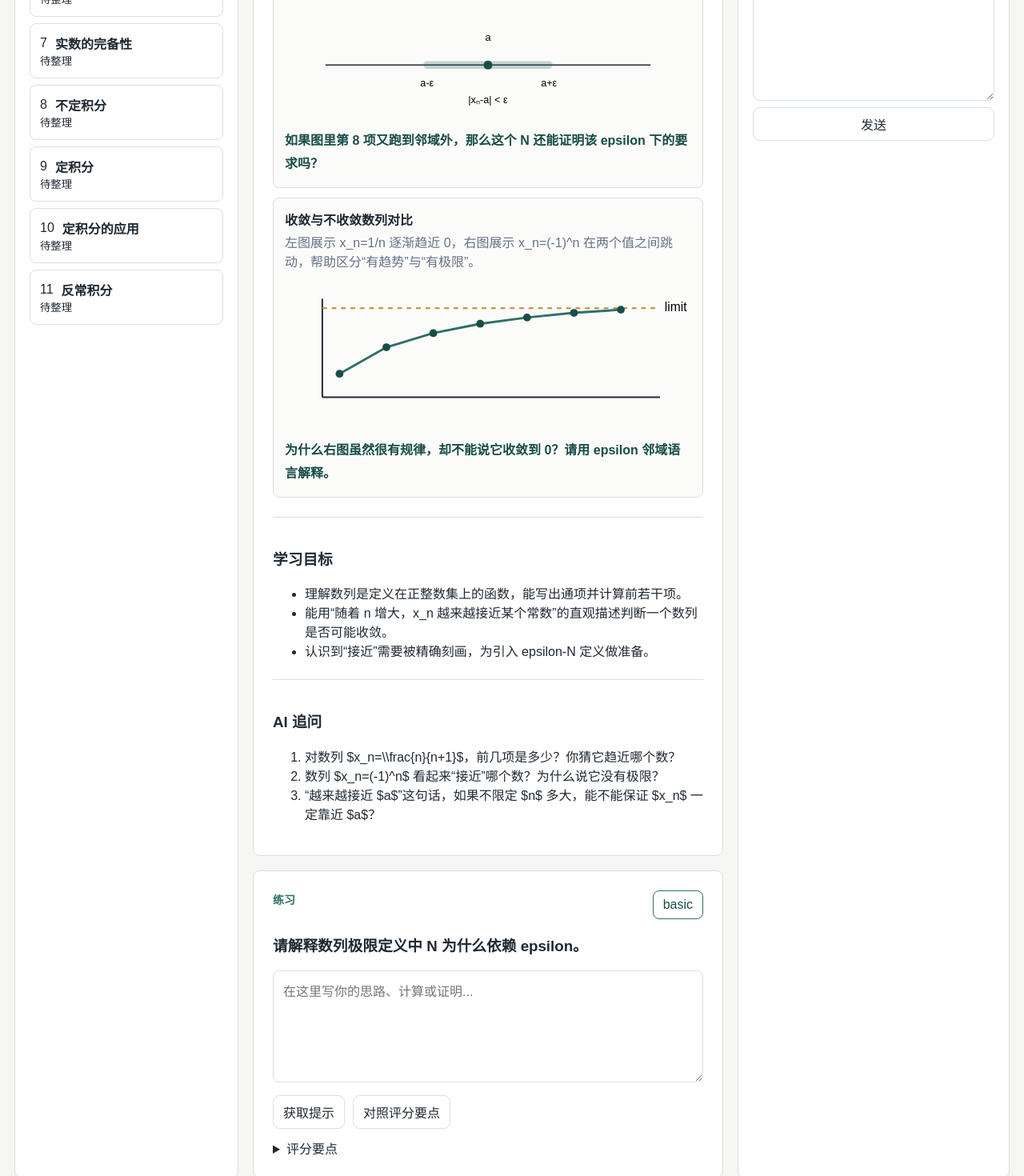
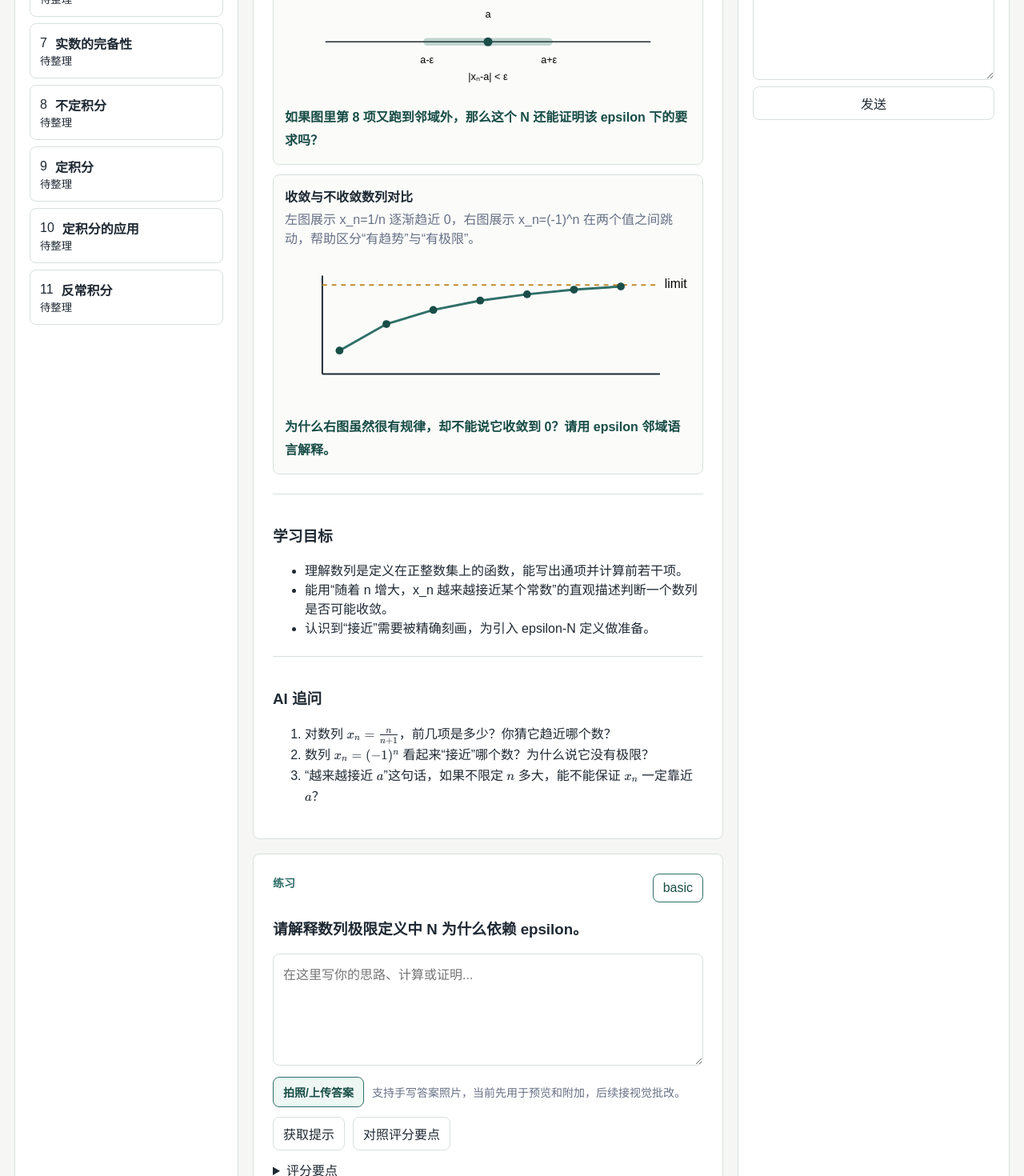
Before and after one commit to Xiaotian69/study-bench, a Next.js app: page / in a window 1280 px wide. Shown: the part 540-2010 px from the top of the page at 80% size. Built offline with nearby package versions, Linux system fonts and the light colour scheme.

Commit message:
Improve math rendering and answer image upload

```diff
--- a/app/globals.css
+++ b/app/globals.css
@@ -50,6 +50,17 @@ h1 {
 
 p {
   line-height: 1.8;
+}
+
+.katex-display {
+  max-width: 100%;
+  overflow-x: auto;
+  overflow-y: hidden;
+  padding: 4px 0;
+}
+
+.katex {
+  font-size: 1.04em;
 }
 
 .workbench-shell {
@@ -211,6 +222,78 @@ textarea {
   line-height: 1.7;
 }
 
+.sr-only {
+  position: absolute;
+  width: 1px;
+  height: 1px;
+  padding: 0;
+  margin: -1px;
+  overflow: hidden;
+  clip: rect(0, 0, 0, 0);
+  white-space: nowrap;
+  border: 0;
+}
+
+.answer-upload-row {
+  display: flex;
+  flex-wrap: wrap;
+  align-items: center;
+  gap: 10px;
+  margin-top: 10px;
+  color: var(--muted);
+  font-size: 14px;
+}
+
+.upload-button {
+  display: inline-flex;
+  align-items: center;
+  min-height: 38px;
+  padding: 8px 12px;
+  border: 1px solid var(--accent);
+  border-radius: 8px;
+  color: var(--accent-strong);
+  cursor: pointer;
+  font-weight: 700;
+  background: #eef7f4;
+}
+
+.answer-image-grid {
+  display: grid;
+  grid-template-columns: repeat(auto-fit, minmax(150px, 1fr));
+  gap: 12px;
+  margin-top: 12px;
+}
+
+.answer-image-card {
+  margin: 0;
+  border: 1px solid var(--line);
+  border-radius: 8px;
+  overflow: hidden;
+  background: #fff;
+}
+
+.answer-image-card img {
+  display: block;
+  width: 100%;
+  aspect-ratio: 4 / 3;
+  object-fit: cover;
+  background: #f1f3f1;
+}
+
+.answer-image-card figcaption {
+  display: grid;
+  gap: 8px;
+  padding: 8px;
+  color: var(--muted);
+  font-size: 13px;
+}
+
+.answer-image-card figcaption span {
+  overflow: hidden;
+  text-overflow: ellipsis;
+  white-space: nowrap;
+}
+
 .exercise-actions {
   display: flex;
   gap: 10px;
--- a/components/course/ExercisePanel.tsx
+++ b/components/course/ExercisePanel.tsx
@@ -1,17 +1,69 @@
 "use client";
 
-import { useMemo, useState } from "react";
+import { useEffect, useMemo, useRef, useState } from "react";
+import { MathText } from "@/components/math/MathText";
 import type { Exercise } from "@/lib/course/types";
+
+interface AnswerImage {
+  id: string;
+  name: string;
+  url: string;
+}
 
 export function ExercisePanel({ exercises }: { exercises: Exercise[] }) {
   const [activeIndex, setActiveIndex] = useState(0);
   const [hintLevel, setHintLevel] = useState(0);
+  const [answer, setAnswer] = useState("");
+  const [attachments, setAttachments] = useState<AnswerImage[]>([]);
+  const attachmentsRef = useRef<AnswerImage[]>([]);
   const activeExercise = exercises[activeIndex];
 
   const visibleHints = useMemo(() => {
     if (!activeExercise) return [];
     return activeExercise.hints.slice(0, hintLevel);
   }, [activeExercise, hintLevel]);
+
+  useEffect(() => {
+    attachmentsRef.current = attachments;
+  }, [attachments]);
+
+  useEffect(() => {
+    return () => {
+      attachmentsRef.current.forEach((attachment) => URL.revokeObjectURL(attachment.url));
+    };
+  }, []);
+
+  function resetAnswerState() {
+    attachmentsRef.current.forEach((attachment) => URL.revokeObjectURL(attachment.url));
+    attachmentsRef.current = [];
+    setAttachments([]);
+    setAnswer("");
+    setHintLevel(0);
+  }
+
+  function addAnswerImages(files: FileList | null) {
+    if (!files?.length) return;
+
+    const nextAttachments = Array.from(files)
+      .filter((file) => file.type.startsWith("image/"))
+      .map((file) => ({
+        id: crypto.randomUUID(),
+        name: file.name,
+        url: URL.createObjectURL(file)
+      }));
+
+    setAttachments((current) => [...current, ...nextAttachments]);
+  }
+
+  function removeAnswerImage(id: string) {
+    setAttachments((current) => {
+      const target = current.find((attachment) => attachment.id === id);
+      if (target) {
+        URL.revokeObjectURL(target.url);
+      }
+      return current.filter((attachment) => attachment.id !== id);
+    });
+  }
 
   if (!activeExercise) {
     return <section className="exercise-panel">当前知识点暂无练习。</section>;
@@ -28,7 +80,7 @@ export function ExercisePanel({ exercises }: { exercises: Exercise[] }) {
               key={exercise.id}
               onClick={() => {
                 setActiveIndex(index);
-                setHintLevel(0);
+                resetAnswerState();
               }}
               type="button"
             >
@@ -37,8 +89,47 @@ export function ExercisePanel({ exercises }: { exercises: Exercise[] }) {
           ))}
         </div>
       </div>
-      <h3>{activeExercise.prompt}</h3>
-      <textarea aria-label="输入你的解答" placeholder="在这里写你的思路、计算或证明..." />
+      <h3>
+        <MathText text={activeExercise.prompt} />
+      </h3>
+      <textarea
+        aria-label="输入你的解答"
+        onChange={(event) => setAnswer(event.target.value)}
+        placeholder="在这里写你的思路、计算或证明..."
+        value={answer}
+      />
+      <div className="answer-upload-row">
+        <label className="upload-button">
+          拍照/上传答案
+          <input
+            accept="image/*"
+            capture="environment"
+            className="sr-only"
+            multiple
+            onChange={(event) => {
+              addAnswerImages(event.target.files);
+              event.target.value = "";
+            }}
+            type="file"
+          />
+        </label>
+        <span>支持手写答案照片，当前先用于预览和附加，后续接视觉批改。</span>
+      </div>
+      {attachments.length > 0 && (
+        <div className="answer-image-grid">
+          {attachments.map((attachment) => (
+            <figure className="answer-image-card" key={attachment.id}>
+              <img alt={attachment.name} src={attachment.url} />
+              <figcaption>
+                <span>{attachment.name}</span>
+                <button onClick={() => removeAnswerImage(attachment.id)} type="button">
+                  移除
+                </button>
+              </figcaption>
+            </figure>
+          ))}
+        </div>
+      )}
       <div className="exercise-actions">
         <button onClick={() => setHintLevel((value) => Math.min(value + 1, activeExercise.hints.length))} type="button">
           获取提示
@@ -48,7 +139,9 @@ export function ExercisePanel({ exercises }: { exercises: Exercise[] }) {
       {visibleHints.length > 0 && (
         <ul className="hint-list">
           {visibleHints.map((hint) => (
-            <li key={hint}>{hint}</li>
+            <li key={hint}>
+              <MathText text={hint} />
+            </li>
           ))}
         </ul>
       )}
@@ -56,7 +149,9 @@ export function ExercisePanel({ exercises }: { exercises: Exercise[] }) {
         <summary>评分要点</summary>
         <ul>
           {activeExercise.gradingRubric.map((item) => (
-            <li key={item}>{item}</li>
+            <li key={item}>
+              <MathText text={item} />
+            </li>
           ))}
         </ul>
       </details>
--- a/components/course/LearningStepPanel.tsx
+++ b/components/course/LearningStepPanel.tsx
@@ -1,4 +1,5 @@
 import { DiagramRenderer } from "@/components/diagrams/DiagramRenderer";
+import { MathText } from "@/components/math/MathText";
 import type { DiagramSpec, KnowledgePoint } from "@/lib/course/types";
 
 export function LearningStepPanel({ diagrams, knowledgePoint }: { diagrams: DiagramSpec[]; knowledgePoint: KnowledgePoint }) {
@@ -6,7 +7,9 @@ export function LearningStepPanel({ diagrams, knowledgePoint }: { diagrams: Diag
     <article className="learning-panel">
       <p className="eyebrow">当前知识点</p>
       <h2>{knowledgePoint.title}</h2>
-      <p>{knowledgePoint.coreExplanation}</p>
+      <p>
+        <MathText text={knowledgePoint.coreExplanation} />
+      </p>
 
       <section className="learning-block">
         <h3>教学图示</h3>
@@ -21,7 +24,9 @@ export function LearningStepPanel({ diagrams, knowledgePoint }: { diagrams: Diag
         <h3>学习目标</h3>
         <ul>
           {knowledgePoint.learningGoals.map((goal) => (
-            <li key={goal}>{goal}</li>
+            <li key={goal}>
+              <MathText text={goal} />
+            </li>
           ))}
         </ul>
       </section>
@@ -30,7 +35,9 @@ export function LearningStepPanel({ diagrams, knowledgePoint }: { diagrams: Diag
         <h3>AI 追问</h3>
         <ol>
           {knowledgePoint.socraticQuestions.map((question) => (
-            <li key={question}>{question}</li>
+            <li key={question}>
+              <MathText text={question} />
+            </li>
           ))}
         </ol>
       </section>
--- a/components/course/TutorPanel.tsx
+++ b/components/course/TutorPanel.tsx
@@ -1,6 +1,7 @@
 "use client";
 
 import { useEffect, useMemo, useState } from "react";
+import { MathText } from "@/components/math/MathText";
 import type { KnowledgePoint } from "@/lib/course/types";
 import { getDefaultTutorSettings, loadTutorSettings, saveTutorSettings } from "@/lib/progress/progressStore";
 import { buildLocalOpeningMessage } from "@/lib/tutor/localTutor";
@@ -48,7 +49,7 @@ export function TutorPanel({ knowledgePoint }: { knowledgePoint: KnowledgePoint
       <div className="message-list">
         {messages.map((message) => (
           <div className={`message ${message.role}`} key={message.id}>
-            {message.content}
+            <MathText text={message.content} />
           </div>
         ))}
       </div>
--- a/components/diagrams/NumberLineDiagram.tsx
+++ b/components/diagrams/NumberLineDiagram.tsx
@@ -1,3 +1,4 @@
+import { MathText } from "@/components/math/MathText";
 import type { DiagramSpec } from "@/lib/course/types";
 
 export function NumberLineDiagram({ diagram }: { diagram: DiagramSpec }) {
@@ -5,7 +6,7 @@ export function NumberLineDiagram({ diagram }: { diagram: DiagramSpec }) {
     <figure className="diagram-card">
       <figcaption>
         <strong>{diagram.title}</strong>
-        <span>{diagram.description}</span>
+        <MathText text={diagram.description} />
       </figcaption>
       <svg aria-label={diagram.title} role="img" viewBox="0 0 640 180">
         <line stroke="currentColor" strokeWidth="2" x1="64" x2="576" y1="96" y2="96" />
@@ -24,7 +25,9 @@ export function NumberLineDiagram({ diagram }: { diagram: DiagramSpec }) {
           |xₙ-a| &lt; ε
         </text>
       </svg>
-      <p className="diagram-prompt">{diagram.studentPrompt}</p>
+      <p className="diagram-prompt">
+        <MathText text={diagram.studentPrompt} />
+      </p>
     </figure>
   );
 }
--- a/components/diagrams/SequencePlotDiagram.tsx
+++ b/components/diagrams/SequencePlotDiagram.tsx
@@ -1,3 +1,4 @@
+import { MathText } from "@/components/math/MathText";
 import type { DiagramSpec } from "@/lib/course/types";
 
 const points = [
@@ -15,7 +16,7 @@ export function SequencePlotDiagram({ diagram }: { diagram: DiagramSpec }) {
     <figure className="diagram-card">
       <figcaption>
         <strong>{diagram.title}</strong>
-        <span>{diagram.description}</span>
+        <MathText text={diagram.description} />
       </figcaption>
       <svg aria-label={diagram.title} role="img" viewBox="0 0 520 190">
         <line stroke="currentColor" strokeWidth="2" x1="48" x2="480" y1="150" y2="150" />
@@ -29,7 +30,9 @@ export function SequencePlotDiagram({ diagram }: { diagram: DiagramSpec }) {
           <circle cx={x} cy={y} fill="#194d47" key={`${x}-${y}-${index}`} r="5" />
         ))}
       </svg>
-      <p className="diagram-prompt">{diagram.studentPrompt}</p>
+      <p className="diagram-prompt">
+        <MathText text={diagram.studentPrompt} />
+      </p>
     </figure>
   );
 }
--- /dev/null
+++ b/components/math/MathText.tsx
@@ -0,0 +1,48 @@
+import katex from "katex";
+import type { ReactNode } from "react";
+
+function normalizeLatex(latex: string) {
+  return latex.replace(/\\\\/g, "\\");
+}
+
+function renderLatex(latex: string, displayMode: boolean) {
+  return katex.renderToString(normalizeLatex(latex), {
+    displayMode,
+    strict: "ignore",
+    throwOnError: false
+  });
+}
+
+function renderTextWithBreaks(text: string, keyPrefix: string): ReactNode[] {
+  return text.split("\n").flatMap((line, index, lines) => {
+    const nodes: ReactNode[] = [`${line}`];
+    if (index < lines.length - 1) {
+      nodes.push(<br key={`${keyPrefix}-br-${index}`} />);
+    }
+    return nodes;
+  });
+}
+
+export function MathText({ className, text }: { className?: string; text: string }) {
+  const parts = text.split(/(\$\$[\s\S]+?\$\$|\$[^$]+\$)/g).filter((part) => part.length > 0);
+
+  return (
+    <span className={className}>
+      {parts.map((part, index) => {
+        const isDisplay = part.startsWith("$$") && part.endsWith("$$");
+        const isInline = part.startsWith("$") && part.endsWith("$");
+
+        if (isDisplay || isInline) {
+          const delimiterLength = isDisplay ? 2 : 1;
+          const latex = part.slice(delimiterLength, -delimiterLength);
+          const html = renderLatex(latex, isDisplay);
+          const Tag = isDisplay ? "div" : "span";
+
+          return <Tag dangerouslySetInnerHTML={{ __html: html }} key={`${index}-${part}`} />;
+        }
+
+        return renderTextWithBreaks(part, `text-${index}`);
+      })}
+    </span>
+  );
+}
```
